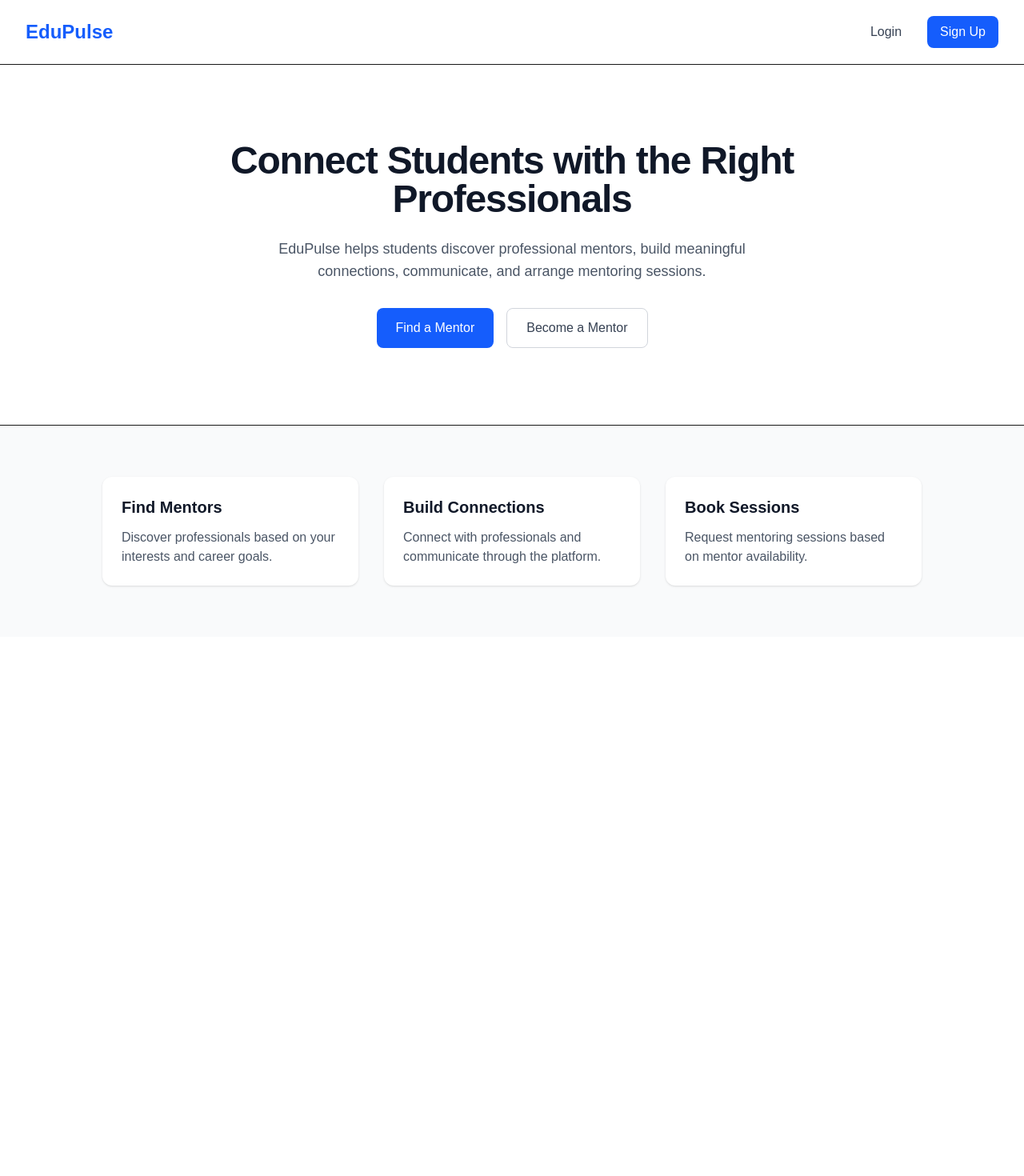
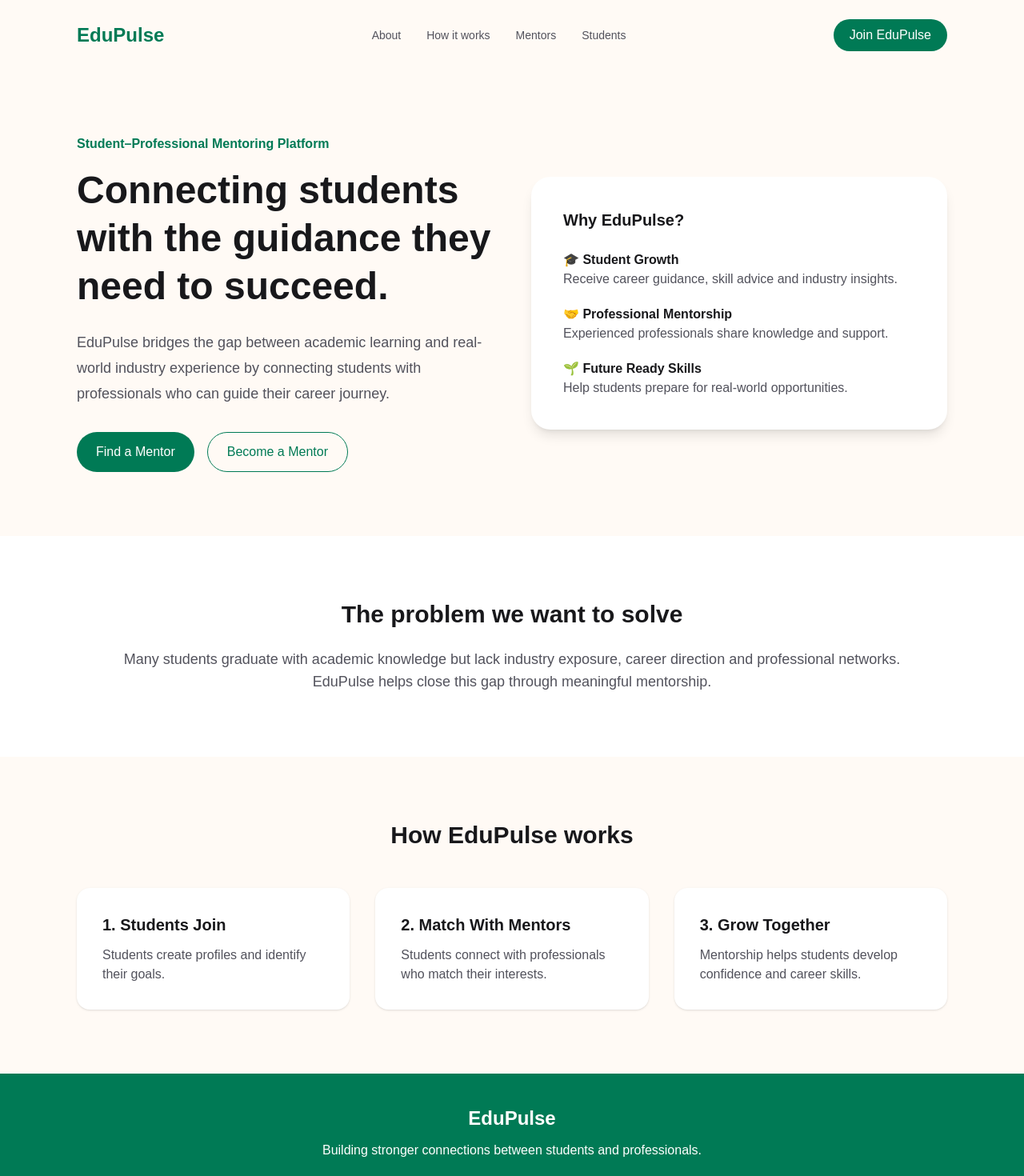
Before and after one commit to amr-0529/edupulse, a Next.js app: page / in a window 1280 px wide. Shown: the top 1470 px of the page at 80% size. Before the commit the page ends 800 px from the top, so only its background shows below. Built offline with nearby package versions, Linux system fonts and the light colour scheme.

Commit message:
feat: improve Edupulse landing page design

```diff
--- a/app/page.tsx
+++ b/app/page.tsx
@@ -1,69 +1,171 @@
 export default function Home() {
   return (
-    <main className="min-h-screen bg-white">
-      <nav className="flex items-center justify-between border-b px-8 py-5">
-        <h1 className="text-2xl font-bold text-blue-600">EduPulse</h1>
+    <main className="min-h-screen bg-[#fffaf5] text-zinc-900">
 
-        <div className="flex gap-4">
-          <button className="rounded-lg px-4 py-2 text-gray-700 hover:bg-gray-100">
-            Login
-          </button>
-          <button className="rounded-lg bg-blue-600 px-4 py-2 text-white hover:bg-blue-700">
-            Sign Up
-          </button>
+      {/* Navigation */}
+      <nav className="flex items-center justify-between px-8 py-6 max-w-6xl mx-auto">
+        <h1 className="text-2xl font-bold text-emerald-700">
+          EduPulse
+        </h1>
+
+        <div className="hidden md:flex gap-8 text-sm text-zinc-600">
+          <a href="#about">About</a>
+          <a href="#how">How it works</a>
+          <a href="#mentors">Mentors</a>
+          <a href="#students">Students</a>
         </div>
+
+        <button className="rounded-full bg-emerald-700 px-5 py-2 text-white">
+          Join EduPulse
+        </button>
       </nav>
 
-      <section className="mx-auto flex max-w-6xl flex-col items-center px-8 py-24 text-center">
-        <h2 className="max-w-3xl text-5xl font-bold tracking-tight text-gray-900">
-          Connect Students with the Right Professionals
-        </h2>
 
-        <p className="mt-6 max-w-2xl text-lg text-gray-600">
-          EduPulse helps students discover professional mentors, build
-          meaningful connections, communicate, and arrange mentoring sessions.
-        </p>
+      {/* Hero */}
+      <section className="max-w-6xl mx-auto px-8 py-20 grid md:grid-cols-2 gap-12 items-center">
 
-        <div className="mt-8 flex gap-4">
-          <button className="rounded-lg bg-blue-600 px-6 py-3 font-medium text-white hover:bg-blue-700">
-            Find a Mentor
-          </button>
-          <button className="rounded-lg border border-gray-300 px-6 py-3 font-medium text-gray-700 hover:bg-gray-50">
-            Become a Mentor
-          </button>
+        <div>
+          <p className="text-emerald-700 font-semibold mb-4">
+            Student–Professional Mentoring Platform
+          </p>
+
+          <h2 className="text-5xl font-bold leading-tight">
+            Connecting students with the guidance they need to succeed.
+          </h2>
+
+          <p className="mt-6 text-lg text-zinc-600 leading-8">
+            EduPulse bridges the gap between academic learning and
+            real-world industry experience by connecting students with
+            professionals who can guide their career journey.
+          </p>
+
+          <div className="mt-8 flex gap-4">
+            <button className="rounded-full bg-emerald-700 px-6 py-3 text-white">
+              Find a Mentor
+            </button>
+
+            <button className="rounded-full border border-emerald-700 px-6 py-3 text-emerald-700">
+              Become a Mentor
+            </button>
+          </div>
+        </div>
+
+
+        <div className="bg-white rounded-3xl shadow-lg p-10">
+          <h3 className="text-xl font-bold mb-6">
+            Why EduPulse?
+          </h3>
+
+          <div className="space-y-5">
+
+            <div>
+              <h4 className="font-semibold">
+                🎓 Student Growth
+              </h4>
+              <p className="text-zinc-600">
+                Receive career guidance, skill advice and industry insights.
+              </p>
+            </div>
+
+            <div>
+              <h4 className="font-semibold">
+                🤝 Professional Mentorship
+              </h4>
+              <p className="text-zinc-600">
+                Experienced professionals share knowledge and support.
+              </p>
+            </div>
+
+            <div>
+              <h4 className="font-semibold">
+                🌱 Future Ready Skills
+              </h4>
+              <p className="text-zinc-600">
+                Help students prepare for real-world opportunities.
+              </p>
+            </div>
+
+          </div>
+        </div>
+
+      </section>
+
+
+      {/* Problem */}
+      <section id="about" className="bg-white py-20 px-8">
+        <div className="max-w-5xl mx-auto text-center">
+
+          <h2 className="text-3xl font-bold">
+            The problem we want to solve
+          </h2>
+
+          <p className="mt-6 text-lg text-zinc-600">
+            Many students graduate with academic knowledge but lack
+            industry exposure, career direction and professional networks.
+            EduPulse helps close this gap through meaningful mentorship.
+          </p>
+
         </div>
       </section>
 
-      <section className="border-t bg-gray-50 px-8 py-16">
-        <div className="mx-auto grid max-w-5xl gap-8 md:grid-cols-3">
-          <div className="rounded-xl bg-white p-6 shadow-sm">
-            <h3 className="text-xl font-semibold text-gray-900">
-              Find Mentors
+
+      {/* How it works */}
+      <section id="how" className="py-20 px-8 max-w-6xl mx-auto">
+
+        <h2 className="text-3xl font-bold text-center">
+          How EduPulse works
+        </h2>
+
+        <div className="grid md:grid-cols-3 gap-8 mt-12">
+
+          <div className="bg-white rounded-2xl p-8 shadow">
+            <h3 className="font-bold text-xl">
+              1. Students Join
             </h3>
-            <p className="mt-3 text-gray-600">
-              Discover professionals based on your interests and career goals.
+            <p className="mt-3 text-zinc-600">
+              Students create profiles and identify their goals.
             </p>
           </div>
 
-          <div className="rounded-xl bg-white p-6 shadow-sm">
-            <h3 className="text-xl font-semibold text-gray-900">
-              Build Connections
+
+          <div className="bg-white rounded-2xl p-8 shadow">
+            <h3 className="font-bold text-xl">
+              2. Match With Mentors
             </h3>
-            <p className="mt-3 text-gray-600">
-              Connect with professionals and communicate through the platform.
+            <p className="mt-3 text-zinc-600">
+              Students connect with professionals who match their interests.
             </p>
           </div>
 
-          <div className="rounded-xl bg-white p-6 shadow-sm">
-            <h3 className="text-xl font-semibold text-gray-900">
-              Book Sessions
+
+          <div className="bg-white rounded-2xl p-8 shadow">
+            <h3 className="font-bold text-xl">
+              3. Grow Together
             </h3>
-            <p className="mt-3 text-gray-600">
-              Request mentoring sessions based on mentor availability.
+            <p className="mt-3 text-zinc-600">
+              Mentorship helps students develop confidence and career skills.
             </p>
           </div>
+
         </div>
+
       </section>
+
+
+      {/* Footer */}
+      <footer className="bg-emerald-700 text-white py-10 text-center">
+
+        <h2 className="text-2xl font-bold">
+          EduPulse
+        </h2>
+
+        <p className="mt-3">
+          Building stronger connections between students and professionals.
+        </p>
+
+      </footer>
+
+
     </main>
   );
 }
```
